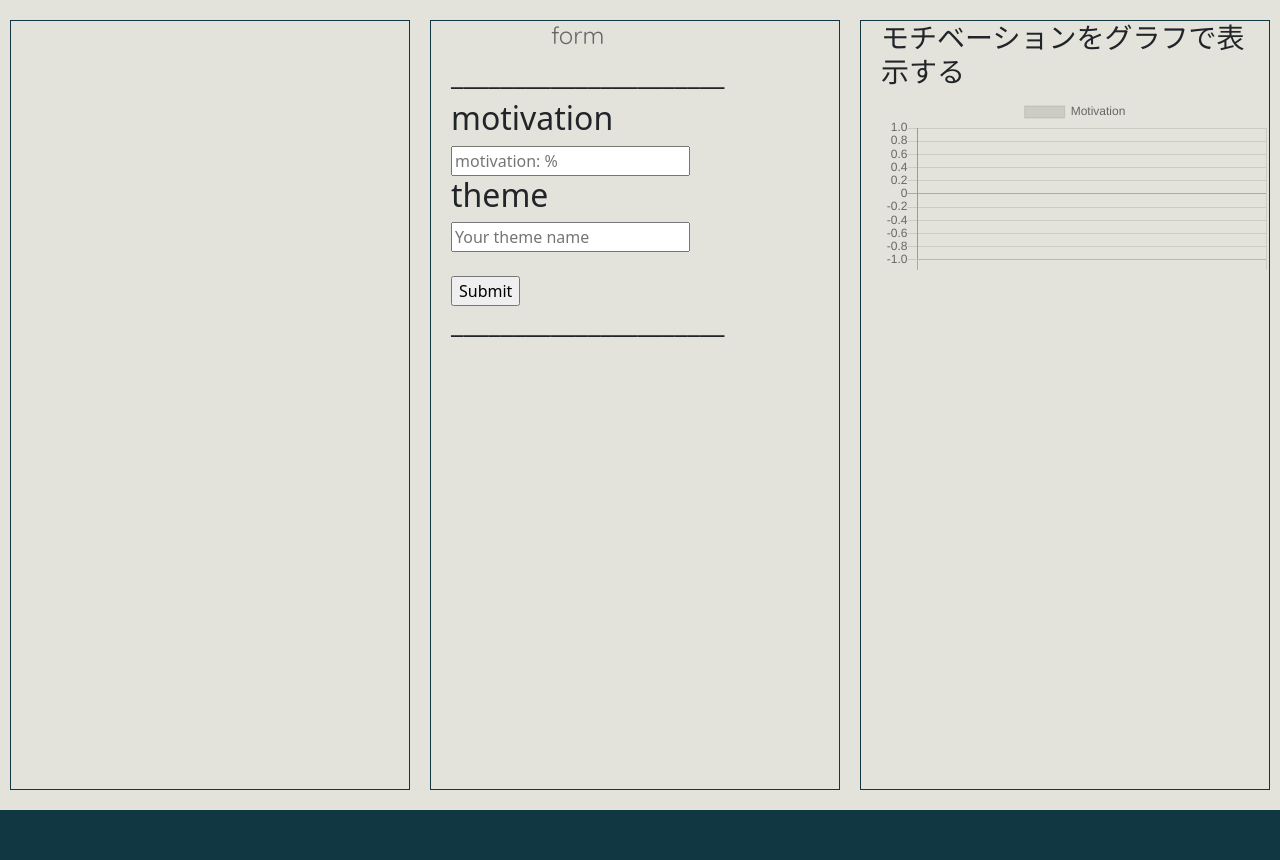
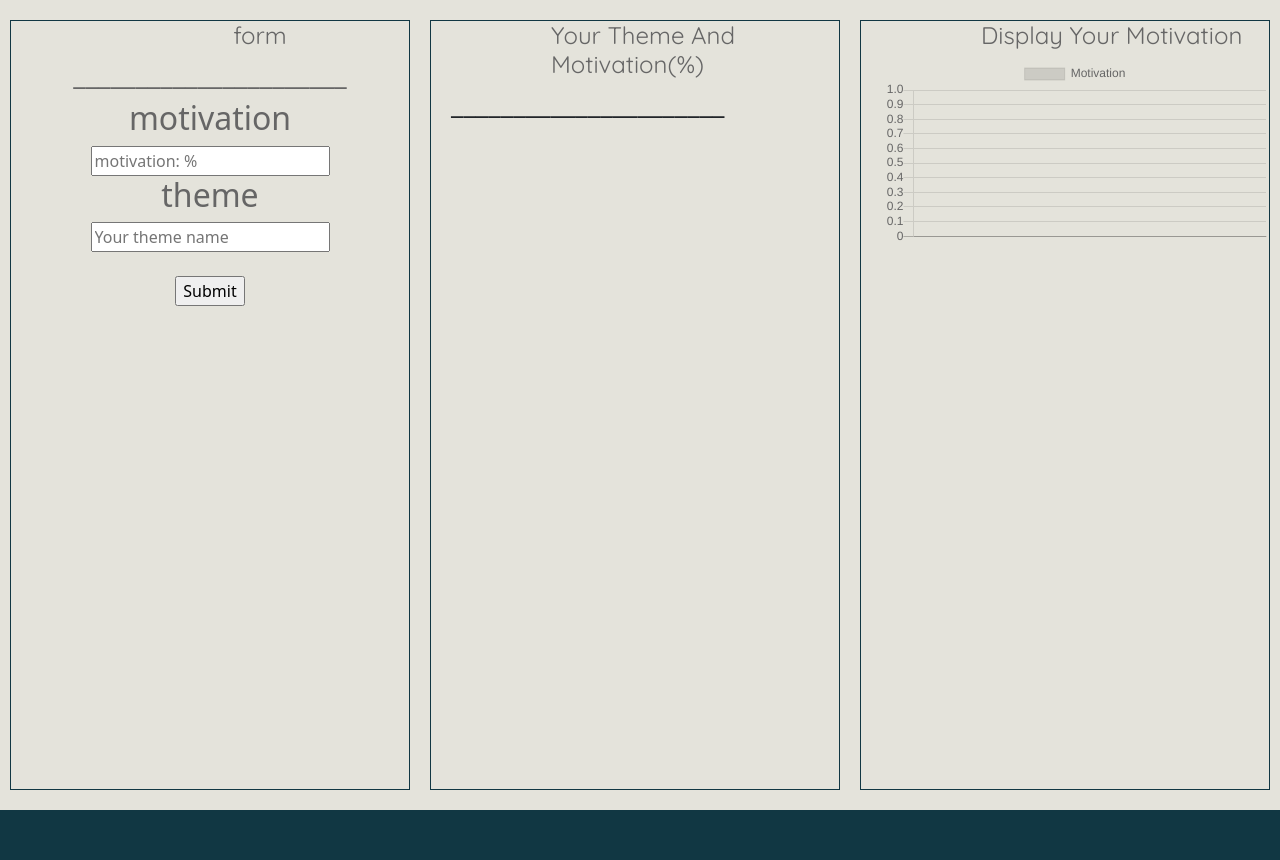
Before and after one commit to shosuke-13/MOTIVATE, a Flask app: page /motivation in a window 1280 px wide. Shown: the part 100-960 px from the top of the page. Run offline with Flask 2, Linux system fonts and the light colour scheme; data that the repository does not hold is empty; some libraries are stand-ins or nearby versions; some web fonts are replaced.

Commit message:
create motivation_chart

```diff
--- a/codes/app.py
+++ b/codes/app.py
@@ -2,6 +2,7 @@ from flask import Flask,render_template,redirect,request,url_for,session
 from database import db
 from views import User,Motivation,Portforio,Post,Feedback
 from datetime import timedelta
+import json
 
 app = Flask(__name__, template_folder='../templates', static_folder='../static')
 app.config['SQLALCHEMY_DATABASE_URI'] = 'sqlite:///motivation.db'
@@ -42,12 +43,11 @@ def motivation():
     return render_template('motivation.html')
 
 @app.route('/motivation', methods=['GET', 'POST'])
-def motivation_form():
+def motivation_button():
     if request.method == 'POST':
       #フォームの作成
       motivation = request.form.get('motivation')
       theme = request.form.get('theme')
-
 
       #モデルクラスのインスタンスを作成
       motivation_data = Motivation(percentage = motivation,theme_name=theme)
@@ -58,17 +58,28 @@ def motivation_form():
       db.session.commit()
       db.session.close()
 
-      #ユーザー登録を行ってからデータベースが登録するかを確認する
-
       return redirect(url_for('motivation'))
 
     else:
       #データベースからデータを取り出す
+      motivations = db.session.query(Motivation).all()
 
-      motivations = db.session.query(Motivation).all()
-      #themes = db.session.query(Theme.theme_name).all()
+      motivation_datas = db.session.query(Motivation.percentage).all()
+      list_data = []
+      for motivation_data in motivation_datas:
+        print(motivation_data)
+        list_data.append(motivation_data[0])
 
-      return render_template('motivation.html', motivations = motivations)
+      motivation_data = json.dumps(list(list_data))
+
+      theme_dates = db.session.query(Motivation.theme_name).all()
+      list_data2 = []
+      for theme_data in theme_dates:
+        list_data2.append(theme_data[0])
+
+      theme_data = json.dumps(list(list_data2))
+
+      return render_template('motivation.html', motivations = motivations, motivation_data = motivation_data, theme_data = theme_data)
 
 
 @app.route('/')
--- a/templates/motivation.html
+++ b/templates/motivation.html
@@ -27,17 +27,19 @@
         {{ super () }}
 
         <main class="main">
-            <div class="lnavi"></div>
-
-            <div class="content">
-                <h1>form</h1>
+            <div class="lnavi">
+              <h1>form</h1>
                 <h3>______________________</h3>
                 <form action="/motivation" method = "POST">
                   <h2>motivation</h2><input type="number" name = "motivation" placeholder= "motivation: %">
                   <br><h2>theme</h2><input type="text" name = "theme" placeholder = "Your theme name"></br>
                   <br><input type="submit" name = "submit" placeholder = "submit"></br>
                 </form>
+            </div>
 
+            <div class="content">
+
+                <h1>Your Theme And Motivation(%)</h1>
                 <h3>______________________</h3>
 
                 {% for motivation in motivations%}
@@ -49,20 +51,32 @@
             </div>
 
             <div class="content">
-                <h3>モチベーションをグラフで表示する</h3>
+                <h1>Display Your Motivation</h1>
 
 
                 <canvas id="myChart"></canvas>
                 <script>
-                  const motivation_data = ['{% for motivation in motivations %}{{motivation.percentage}}{% endfor %}'];
-                  const theme_data = ['{% for motivation in motivations %}{{motivation.theme_name}}{% endfor %}'];
 
+                  var motivation_data = {{motivation_data|tojson}};
+                  motivation_data = JSON.parse(motivation_data);
                   console.log(motivation_data);
-                  console.log(theme_data);
+
+                  var theme_data = {{theme_data|tojson}};
+                  theme_data = JSON.parse(theme_data)
+
+
+                  const sum_motivation = motivation_data.reduce(
+                    function(sum,element)
+                    {return sum + element;},0);
+                  console.log(sum_motivation);
+
+                  //count theme_number you had
+                  const count_theme_data = theme_data.length;
+                  console.log(count_theme_data);
 
                   const labels = theme_data;
                   const data = {
-                    labels: labels,
+                    labels: theme_data,
                     datasets: [{
                       label: 'Motivation',
                       data: motivation_data,
```
Also changed, not shown: codes/motivation.db.
